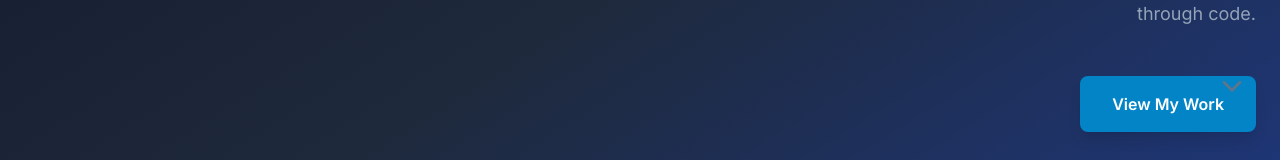
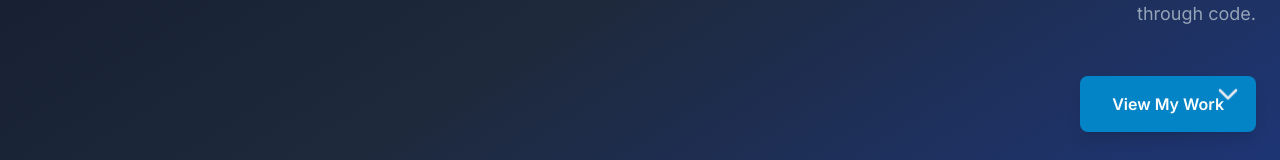
Before and after one commit to mohamednafrisnrs-source/Portfolio, a React (Vite) app: page / in a window 1280 px wide. Shown: the part 428-588 px from the top of the page. Built offline with nearby package versions, Linux system fonts and the light colour scheme.

Commit message:
fix: adjust position and color of ChevronDown icon in Hero component

```diff
--- a/src/components/Hero.tsx
+++ b/src/components/Hero.tsx
@@ -31,8 +31,8 @@ const Hero = () => {
             View My Work
           </button>
         </div>
-        <div className="absolute bottom-6 right-8 animate-bounce">
-          <ChevronDown size={32} className="text-slate-500" />
+        <div className="absolute bottom-4 right-9 animate-bounce">
+          <ChevronDown size={32} className="text-slate-200" />
         </div>
       </div>
     </section>
```
